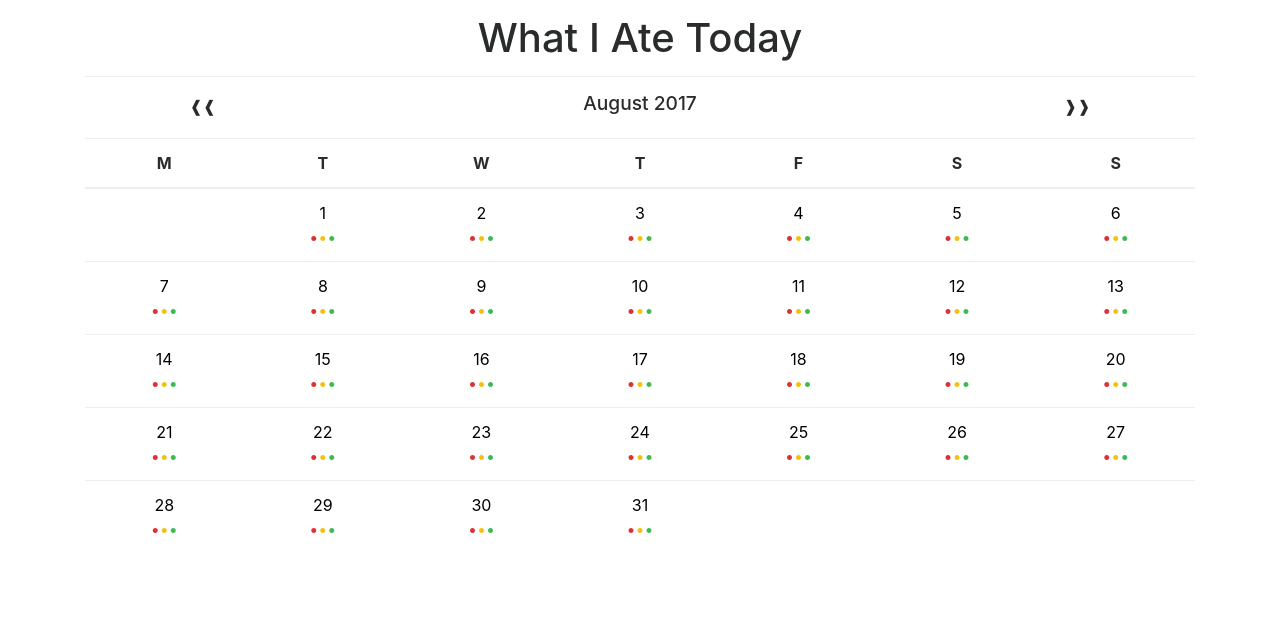
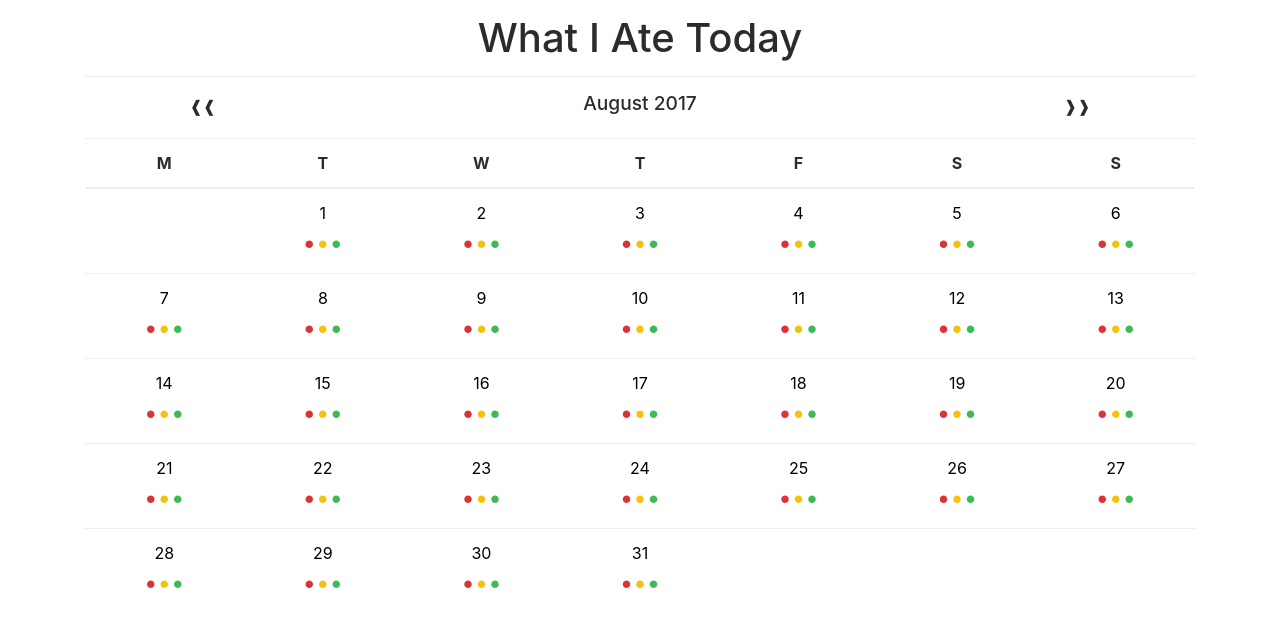
Before and after one commit to maverickzzz/myfoodtracker, a PHP site: page / in a window 1280 px wide. Shown: the top 627 px of the page. Run offline with PHP 8.4, Linux system fonts and the light colour scheme.

Commit message:
Update CSS for bullet size

```diff
--- a/css/style.css
+++ b/css/style.css
@@ -6,7 +6,7 @@ h1 {text-align: center; margin: 1rem auto;}
 .table a, .table a:hover, .table a:active {color:black; text-decoration: none;}
 .day {display: block;}
 .day-box {width: 100%; height: 100%;}
-.bullet {display: inline-block; color: white;}
+.bullet {display: inline-block; color: white; font-size:1.5rem;}
 .bull-red {color: #db3236;}
 .bull-yellow {color: #f4c20d;}
 .bull-green {color: #3cba54;}
--- a/index.html
+++ b/index.html
@@ -41,45 +41,45 @@
 				<tbody>
 					<tr>
 						<td></td>
-						<td><a href="#"><div class="day-box"><span class="day">1</span><span class="bullet bull-red">&bull;</span><span class="bullet bull-yellow">&bull;</span><span class="bullet bull-green">&bull;</span></div></a></td>
-						<td><a href="#"><div class="day-box"><span class="day">2</span><span class="bullet bull-red">&bull;</span><span class="bullet bull-yellow">&bull;</span><span class="bullet bull-green">&bull;</span></div></a></td>
-						<td><a href="#"><div class="day-box"><span class="day">3</span><span class="bullet bull-red">&bull;</span><span class="bullet bull-yellow">&bull;</span><span class="bullet bull-green">&bull;</span></div></a></td>
-						<td><a href="#"><div class="day-box"><span class="day">4</span><span class="bullet bull-red">&bull;</span><span class="bullet bull-yellow">&bull;</span><span class="bullet bull-green">&bull;</span></div></a></td>
-						<td><a href="#"><div class="day-box"><span class="day">5</span><span class="bullet bull-red">&bull;</span><span class="bullet bull-yellow">&bull;</span><span class="bullet bull-green">&bull;</span></div></a></td>
-						<td><a href="#"><div class="day-box"><span class="day">6</span><span class="bullet bull-red">&bull;</span><span class="bullet bull-yellow">&bull;</span><span class="bullet bull-green">&bull;</span></div></a></td>
+						<td><a href="#"><div class="day-box"><span class="day">1</span><span class="bullet bull-morning bull-red">&bull;</span><span class="bullet bull-afternoon bull-yellow">&bull;</span><span class="bullet bull-evening bull-green">&bull;</span></div></a></td>
+						<td><a href="#"><div class="day-box"><span class="day">2</span><span class="bullet bull-morning bull-red">&bull;</span><span class="bullet bull-afternoon bull-yellow">&bull;</span><span class="bullet bull-evening bull-green">&bull;</span></div></a></td>
+						<td><a href="#"><div class="day-box"><span class="day">3</span><span class="bullet bull-morning bull-red">&bull;</span><span class="bullet bull-afternoon bull-yellow">&bull;</span><span class="bullet bull-evening bull-green">&bull;</span></div></a></td>
+						<td><a href="#"><div class="day-box"><span class="day">4</span><span class="bullet bull-morning bull-red">&bull;</span><span class="bullet bull-afternoon bull-yellow">&bull;</span><span class="bullet bull-evening bull-green">&bull;</span></div></a></td>
+						<td><a href="#"><div class="day-box"><span class="day">5</span><span class="bullet bull-morning bull-red">&bull;</span><span class="bullet bull-afternoon bull-yellow">&bull;</span><span class="bullet bull-evening bull-green">&bull;</span></div></a></td>
+						<td><a href="#"><div class="day-box"><span class="day">6</span><span class="bullet bull-morning bull-red">&bull;</span><span class="bullet bull-afternoon bull-yellow">&bull;</span><span class="bullet bull-evening bull-green">&bull;</span></div></a></td>
 					</tr>
 					<tr>
-						<td><a href="#"><div class="day-box"><span class="day">7</span><span class="bullet bull-red">&bull;</span><span class="bullet bull-yellow">&bull;</span><span class="bullet bull-green">&bull;</span></div></a></td>
-						<td><a href="#"><div class="day-box"><span class="day">8</span><span class="bullet bull-red">&bull;</span><span class="bullet bull-yellow">&bull;</span><span class="bullet bull-green">&bull;</span></div></a></td>
-						<td><a href="#"><div class="day-box"><span class="day">9</span><span class="bullet bull-red">&bull;</span><span class="bullet bull-yellow">&bull;</span><span class="bullet bull-green">&bull;</span></div></a></td>
-						<td><a href="#"><div class="day-box"><span class="day">10</span><span class="bullet bull-red">&bull;</span><span class="bullet bull-yellow">&bull;</span><span class="bullet bull-green">&bull;</span></div></a></td>
-						<td><a href="#"><div class="day-box"><span class="day">11</span><span class="bullet bull-red">&bull;</span><span class="bullet bull-yellow">&bull;</span><span class="bullet bull-green">&bull;</span></div></a></td>
-						<td><a href="#"><div class="day-box"><span class="day">12</span><span class="bullet bull-red">&bull;</span><span class="bullet bull-yellow">&bull;</span><span class="bullet bull-green">&bull;</span></div></a></td>
-						<td><a href="#"><div class="day-box"><span class="day">13</span><span class="bullet bull-red">&bull;</span><span class="bullet bull-yellow">&bull;</span><span class="bullet bull-green">&bull;</span></div></a></td>
+						<td><a href="#"><div class="day-box"><span class="day">7</span><span class="bullet bull-morning bull-red">&bull;</span><span class="bullet bull-afternoon bull-yellow">&bull;</span><span class="bullet bull-evening bull-green">&bull;</span></div></a></td>
+						<td><a href="#"><div class="day-box"><span class="day">8</span><span class="bullet bull-morning bull-red">&bull;</span><span class="bullet bull-afternoon bull-yellow">&bull;</span><span class="bullet bull-evening bull-green">&bull;</span></div></a></td>
+						<td><a href="#"><div class="day-box"><span class="day">9</span><span class="bullet bull-morning bull-red">&bull;</span><span class="bullet bull-afternoon bull-yellow">&bull;</span><span class="bullet bull-evening bull-green">&bull;</span></div></a></td>
+						<td><a href="#"><div class="day-box"><span class="day">10</span><span class="bullet bull-morning bull-red">&bull;</span><span class="bullet bull-afternoon bull-yellow">&bull;</span><span class="bullet bull-evening bull-green">&bull;</span></div></a></td>
+						<td><a href="#"><div class="day-box"><span class="day">11</span><span class="bullet bull-morning bull-red">&bull;</span><span class="bullet bull-afternoon bull-yellow">&bull;</span><span class="bullet bull-evening bull-green">&bull;</span></div></a></td>
+						<td><a href="#"><div class="day-box"><span class="day">12</span><span class="bullet bull-morning bull-red">&bull;</span><span class="bullet bull-afternoon bull-yellow">&bull;</span><span class="bullet bull-evening bull-green">&bull;</span></div></a></td>
+						<td><a href="#"><div class="day-box"><span class="day">13</span><span class="bullet bull-morning bull-red">&bull;</span><span class="bullet bull-afternoon bull-yellow">&bull;</span><span class="bullet bull-evening bull-green">&bull;</span></div></a></td>
 					</tr>
 					<tr>
-						<td><a href="#"><div class="day-box"><span class="day">14</span><span class="bullet bull-red">&bull;</span><span class="bullet bull-yellow">&bull;</span><span class="bullet bull-green">&bull;</span></div></a></td>
-						<td><a href="#"><div class="day-box"><span class="day">15</span><span class="bullet bull-red">&bull;</span><span class="bullet bull-yellow">&bull;</span><span class="bullet bull-green">&bull;</span></div></a></td>
-						<td><a href="#"><div class="day-box"><span class="day">16</span><span class="bullet bull-red">&bull;</span><span class="bullet bull-yellow">&bull;</span><span class="bullet bull-green">&bull;</span></div></a></td>
-						<td><a href="#"><div class="day-box"><span class="day">17</span><span class="bullet bull-red">&bull;</span><span class="bullet bull-yellow">&bull;</span><span class="bullet bull-green">&bull;</span></div></a></td>
-						<td><a href="#"><div class="day-box"><span class="day">18</span><span class="bullet bull-red">&bull;</span><span class="bullet bull-yellow">&bull;</span><span class="bullet bull-green">&bull;</span></div></a></td>
-						<td><a href="#"><div class="day-box"><span class="day">19</span><span class="bullet bull-red">&bull;</span><span class="bullet bull-yellow">&bull;</span><span class="bullet bull-green">&bull;</span></div></a></td>
-						<td><a href="#"><div class="day-box"><span class="day">20</span><span class="bullet bull-red">&bull;</span><span class="bullet bull-yellow">&bull;</span><span class="bullet bull-green">&bull;</span></div></a></td>
+						<td><a href="#"><div class="day-box"><span class="day">14</span><span class="bullet bull-morning bull-red">&bull;</span><span class="bullet bull-afternoon bull-yellow">&bull;</span><span class="bullet bull-evening bull-green">&bull;</span></div></a></td>
+						<td><a href="#"><div class="day-box"><span class="day">15</span><span class="bullet bull-morning bull-red">&bull;</span><span class="bullet bull-afternoon bull-yellow">&bull;</span><span class="bullet bull-evening bull-green">&bull;</span></div></a></td>
+						<td><a href="#"><div class="day-box"><span class="day">16</span><span class="bullet bull-morning bull-red">&bull;</span><span class="bullet bull-afternoon bull-yellow">&bull;</span><span class="bullet bull-evening bull-green">&bull;</span></div></a></td>
+						<td><a href="#"><div class="day-box"><span class="day">17</span><span class="bullet bull-morning bull-red">&bull;</span><span class="bullet bull-afternoon bull-yellow">&bull;</span><span class="bullet bull-evening bull-green">&bull;</span></div></a></td>
+						<td><a href="#"><div class="day-box"><span class="day">18</span><span class="bullet bull-morning bull-red">&bull;</span><span class="bullet bull-afternoon bull-yellow">&bull;</span><span class="bullet bull-evening bull-green">&bull;</span></div></a></td>
+						<td><a href="#"><div class="day-box"><span class="day">19</span><span class="bullet bull-morning bull-red">&bull;</span><span class="bullet bull-afternoon bull-yellow">&bull;</span><span class="bullet bull-evening bull-green">&bull;</span></div></a></td>
+						<td><a href="#"><div class="day-box"><span class="day">20</span><span class="bullet bull-morning bull-red">&bull;</span><span class="bullet bull-afternoon bull-yellow">&bull;</span><span class="bullet bull-evening bull-green">&bull;</span></div></a></td>
 					</tr>
 					<tr>
-						<td><a href="#"><div class="day-box"><span class="day">21</span><span class="bullet bull-red">&bull;</span><span class="bullet bull-yellow">&bull;</span><span class="bullet bull-green">&bull;</span></div></a></td>
-						<td><a href="#"><div class="day-box"><span class="day">22</span><span class="bullet bull-red">&bull;</span><span class="bullet bull-yellow">&bull;</span><span class="bullet bull-green">&bull;</span></div></a></td>
-						<td><a href="#"><div class="day-box"><span class="day">23</span><span class="bullet bull-red">&bull;</span><span class="bullet bull-yellow">&bull;</span><span class="bullet bull-green">&bull;</span></div></a></td>
-						<td><a href="#"><div class="day-box"><span class="day">24</span><span class="bullet bull-red">&bull;</span><span class="bullet bull-yellow">&bull;</span><span class="bullet bull-green">&bull;</span></div></a></td>
-						<td><a href="#"><div class="day-box"><span class="day">25</span><span class="bullet bull-red">&bull;</span><span class="bullet bull-yellow">&bull;</span><span class="bullet bull-green">&bull;</span></div></a></td>
-						<td><a href="#"><div class="day-box"><span class="day">26</span><span class="bullet bull-red">&bull;</span><span class="bullet bull-yellow">&bull;</span><span class="bullet bull-green">&bull;</span></div></a></td>
-						<td><a href="#"><div class="day-box"><span class="day">27</span><span class="bullet bull-red">&bull;</span><span class="bullet bull-yellow">&bull;</span><span class="bullet bull-green">&bull;</span></div></a></td>
+						<td><a href="#"><div class="day-box"><span class="day">21</span><span class="bullet bull-morning bull-red">&bull;</span><span class="bullet bull-afternoon bull-yellow">&bull;</span><span class="bullet bull-evening bull-green">&bull;</span></div></a></td>
+						<td><a href="#"><div class="day-box"><span class="day">22</span><span class="bullet bull-morning bull-red">&bull;</span><span class="bullet bull-afternoon bull-yellow">&bull;</span><span class="bullet bull-evening bull-green">&bull;</span></div></a></td>
+						<td><a href="#"><div class="day-box"><span class="day">23</span><span class="bullet bull-morning bull-red">&bull;</span><span class="bullet bull-afternoon bull-yellow">&bull;</span><span class="bullet bull-evening bull-green">&bull;</span></div></a></td>
+						<td><a href="#"><div class="day-box"><span class="day">24</span><span class="bullet bull-morning bull-red">&bull;</span><span class="bullet bull-afternoon bull-yellow">&bull;</span><span class="bullet bull-evening bull-green">&bull;</span></div></a></td>
+						<td><a href="#"><div class="day-box"><span class="day">25</span><span class="bullet bull-morning bull-red">&bull;</span><span class="bullet bull-afternoon bull-yellow">&bull;</span><span class="bullet bull-evening bull-green">&bull;</span></div></a></td>
+						<td><a href="#"><div class="day-box"><span class="day">26</span><span class="bullet bull-morning bull-red">&bull;</span><span class="bullet bull-afternoon bull-yellow">&bull;</span><span class="bullet bull-evening bull-green">&bull;</span></div></a></td>
+						<td><a href="#"><div class="day-box"><span class="day">27</span><span class="bullet bull-morning bull-red">&bull;</span><span class="bullet bull-afternoon bull-yellow">&bull;</span><span class="bullet bull-evening bull-green">&bull;</span></div></a></td>
 					</tr>
 					<tr>
-						<td><a href="#"><div class="day-box"><span class="day">28</span><span class="bullet bull-red">&bull;</span><span class="bullet bull-yellow">&bull;</span><span class="bullet bull-green">&bull;</span></div></a></td>
-						<td><a href="#"><div class="day-box"><span class="day">29</span><span class="bullet bull-red">&bull;</span><span class="bullet bull-yellow">&bull;</span><span class="bullet bull-green">&bull;</span></div></a></td>
-						<td><a href="#"><div class="day-box"><span class="day">30</span><span class="bullet bull-red">&bull;</span><span class="bullet bull-yellow">&bull;</span><span class="bullet bull-green">&bull;</span></div></a></td>
-						<td><a href="#"><div class="day-box"><span class="day">31</span><span class="bullet bull-red">&bull;</span><span class="bullet bull-yellow">&bull;</span><span class="bullet bull-green">&bull;</span></div></a></td>
+						<td><a href="#"><div class="day-box"><span class="day">28</span><span class="bullet bull-morning bull-red">&bull;</span><span class="bullet bull-afternoon bull-yellow">&bull;</span><span class="bullet bull-evening bull-green">&bull;</span></div></a></td>
+						<td><a href="#"><div class="day-box"><span class="day">29</span><span class="bullet bull-morning bull-red">&bull;</span><span class="bullet bull-afternoon bull-yellow">&bull;</span><span class="bullet bull-evening bull-green">&bull;</span></div></a></td>
+						<td><a href="#"><div class="day-box"><span class="day">30</span><span class="bullet bull-morning bull-red">&bull;</span><span class="bullet bull-afternoon bull-yellow">&bull;</span><span class="bullet bull-evening bull-green">&bull;</span></div></a></td>
+						<td><a href="#"><div class="day-box"><span class="day">31</span><span class="bullet bull-morning bull-red">&bull;</span><span class="bullet bull-afternoon bull-yellow">&bull;</span><span class="bullet bull-evening bull-green">&bull;</span></div></a></td>
 						<td></td>
 						<td></td>
 						<td></td>
```
